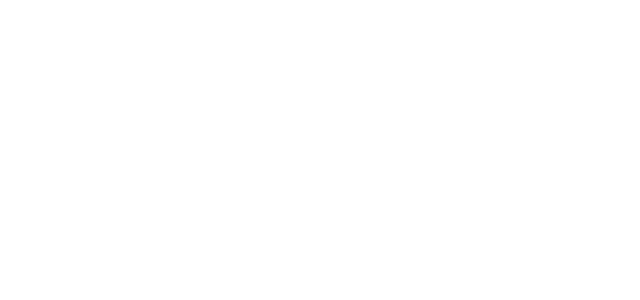
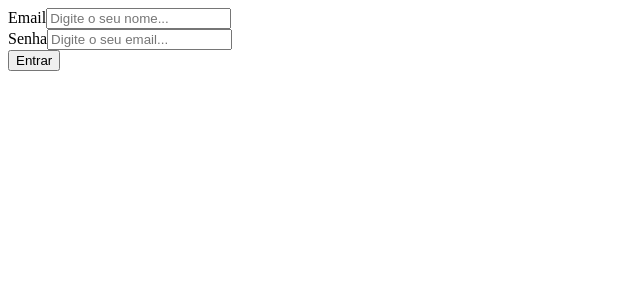
Before and after one commit to josevictordev/typescript-with-react, a React (Create React App) app: page /entrar in a window 1280 px wide. Before the commit this address had no page. Shown: the top 300 px of the page, without its empty margins (0-640 px from the left). Built offline with nearby package versions, Linux system fonts and the light colour scheme.

Commit message:
feat add page login

```diff
--- a/src/app/pages/dashboard/DashBoard.tsx
+++ b/src/app/pages/dashboard/DashBoard.tsx
@@ -1,5 +1,16 @@
+import {useNavigate} from 'react-router-dom'
+
 export const Dashboard  = () => {
+  const navigate = useNavigate()
+
+  function handleClick() {
+    navigate('/entrar')
+  }
+
   return(
-    <p>Dashboard</p>
+   <div>
+     <p>Dashboard</p>
+     <button type='button' onClick={handleClick}>Login</button>
+   </div>
   )
 }
--- a/src/app/pages/index.ts
+++ b/src/app/pages/index.ts
@@ -1 +1,2 @@
 export * from './dashboard/DashBoard';
+export * from './login/Login';
--- /dev/null
+++ b/src/app/pages/login/Login.tsx
@@ -0,0 +1,47 @@
+import React from "react"
+
+export const Login = () =>{
+  const [email, setEmail] = React.useState("")
+  const [password, setPassword] = React.useState("")
+  const [errorForm, setErrorForm] = React.useState({
+    errorEmail: false, errorPassword: false
+  })
+
+  function handleSubmit() {
+    const emailError = email.trim() === ""
+    const passwordError = password.trim() === ""
+    if (emailError && passwordError) {
+      setErrorForm({errorEmail: true, errorPassword: true})
+      return
+    }
+    console.log('enviando...');
+
+  }
+
+  function onChangePassword({target}: React.ChangeEvent<HTMLInputElement>) {
+    if (target.value.length !== 0) {
+      setErrorForm((prev)=>({...prev, errorPassword: false}))
+    }
+  }
+  function onChangeEmail({target}: React.ChangeEvent<HTMLInputElement>) {
+    if (target.value.length !== 0) {
+      setErrorForm((prev)=>({...prev, errorEmail: false}))
+    }
+  }
+
+  return(
+    <form style={{display: 'flex', flexDirection: 'column', alignItems: 'start'}}>
+      <label htmlFor="user">
+        <span>Email</span>
+        <input onChange={onChangeEmail} type="email" id="email" placeholder="Digite o seu nome..."/>
+        {errorForm.errorEmail && <p>Email invalido!</p>}
+      </label>
+      <label htmlFor="password">
+        <span>Senha</span>
+        <input onChange={onChangePassword} type="password" id="password" placeholder="Digite o seu email..."/>
+        {errorForm.errorPassword && <p>Senha invalido!</p>}
+      </label>
+      <button type="button" onClick={handleSubmit}>Entrar</button>
+    </form>
+  )
+}
--- a/src/app/routes/index.tsx
+++ b/src/app/routes/index.tsx
@@ -1,11 +1,12 @@
 import { BrowserRouter, Routes, Route} from 'react-router-dom'
-import { Dashboard } from '../pages'
+import { Dashboard, Login } from '../pages'
 
 const AppRoutes = () => {
   return (
   <BrowserRouter>
     <Routes>
-      <Route path='/pagina-inicial' element={<Dashboard/>}/>
+      <Route path={'/pagina-inicial'} element={<Dashboard/>}/>
+      <Route path='/entrar' element={<Login/>}/>
     </Routes>
   </BrowserRouter>
   )
```
